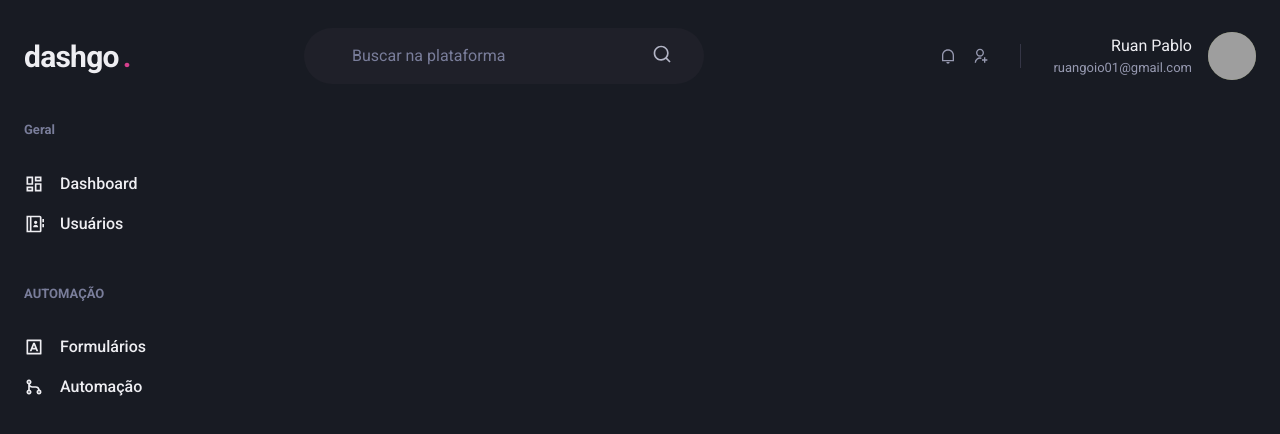
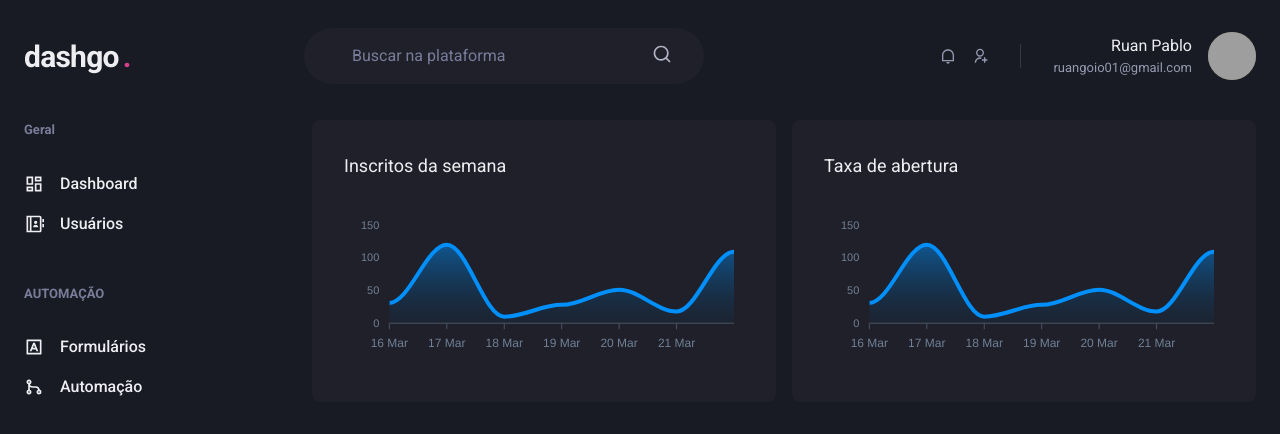
Before and after one commit to 1SyuLi/dashGo, a Next.js app: page /dashboard in a window 1280 px wide. Shown: the top 434 px of the page. Built offline with nearby package versions, Linux system fonts and the light colour scheme; grey boxes are pictures that could not be loaded.

Commit message:
Graphic with apexcharts

```diff
--- a/package.json
+++ b/package.json
@@ -13,9 +13,11 @@
     "@chakra-ui/react": "^1.8.6",
     "@emotion/react": "^11.8.2",
     "@emotion/styled": "^11.8.1",
+    "apexcharts": "^3.33.2",
     "framer-motion": "^6.2.8",
     "next": "12.1.0",
     "react": "17.0.2",
+    "react-apexcharts": "^1.4.0",
     "react-dom": "17.0.2",
     "react-icons": "^4.3.1",
     "typescript": "^4.6.2"
--- a/src/pages/dashboard.tsx
+++ b/src/pages/dashboard.tsx
@@ -1,7 +1,65 @@
-import { Flex } from "@chakra-ui/react";
+import { Box, Flex, SimpleGrid, Text, theme } from "@chakra-ui/react";
+import dynamic from 'next/dynamic';
 import { Header } from "../components/Header";
 import { Sidebar } from "../components/Sidebar";
+import { ApexOptions } from 'apexcharts';
 
+const Chart = dynamic(() => import('react-apexcharts'), {
+    ssr: false,
+});
+
+
+const options: ApexOptions = {
+    chart: {
+        toolbar: {
+            show: false,
+        },
+        zoom: {
+            enabled: false,
+        },
+        foreColor: theme.colors.gray[500],
+    },
+    grid: {
+        show: false,
+    },
+    dataLabels: {
+        enabled: false,
+    },
+    tooltip: {
+        enabled: false,
+    },
+    xaxis: {
+        type: 'datetime',
+        axisBorder: {
+            color: theme.colors.gray[600],
+        },
+        axisTicks: {
+            color: theme.colors.gray[600],
+        },
+        categories: [
+            '2022-03-16T00:00:00.000Z',
+            '2022-03-17T00:00:00.000Z',
+            '2022-03-18T00:00:00.000Z',
+            '2022-03-19T00:00:00.000Z',
+            '2022-03-20T00:00:00.000Z',
+            '2022-03-21T00:00:00.000Z',
+            '2022-03-22T00:00:00.000Z',
+        ]
+    },
+    fill: {
+        opacity: 0.3,
+        type: 'gradient',
+        gradient: {
+            shade: 'dark',
+            opacityFrom: 0.7,
+            opacityTo: 0.3,
+        }
+    },
+};
+
+const series = [
+    { name: 'series1', data: [31, 120, 10, 28, 51, 18, 109] }
+]
 
 export default function Dashboard() {
 
@@ -12,6 +70,18 @@
 
             <Flex w='100%' my='6' maxW={1280} mx='auto' px='6'  >
                 <Sidebar />
+
+                <SimpleGrid flex="1" gap="4" minChildWidth="320px" alignItems="flex-start" >
+                    <Box p="8" bg="gray.800" borderRadius="8" >
+                        <Text fontSize="lg" mb="4">Inscritos da semana</Text>
+                        <Chart options={options} series={series} type="area" height={160} />
+                    </Box>
+
+                    <Box p="8" bg="gray.800" borderRadius="8">
+                        <Text fontSize="lg" mb="4">Taxa de abertura</Text>
+                        <Chart options={options} series={series} type="area" height={160} />
+                    </Box>
+                </SimpleGrid>
             </Flex>
         </Flex>
     )
```
Also changed, not shown: 1 other file (tests, documents, lock files or other folders).
